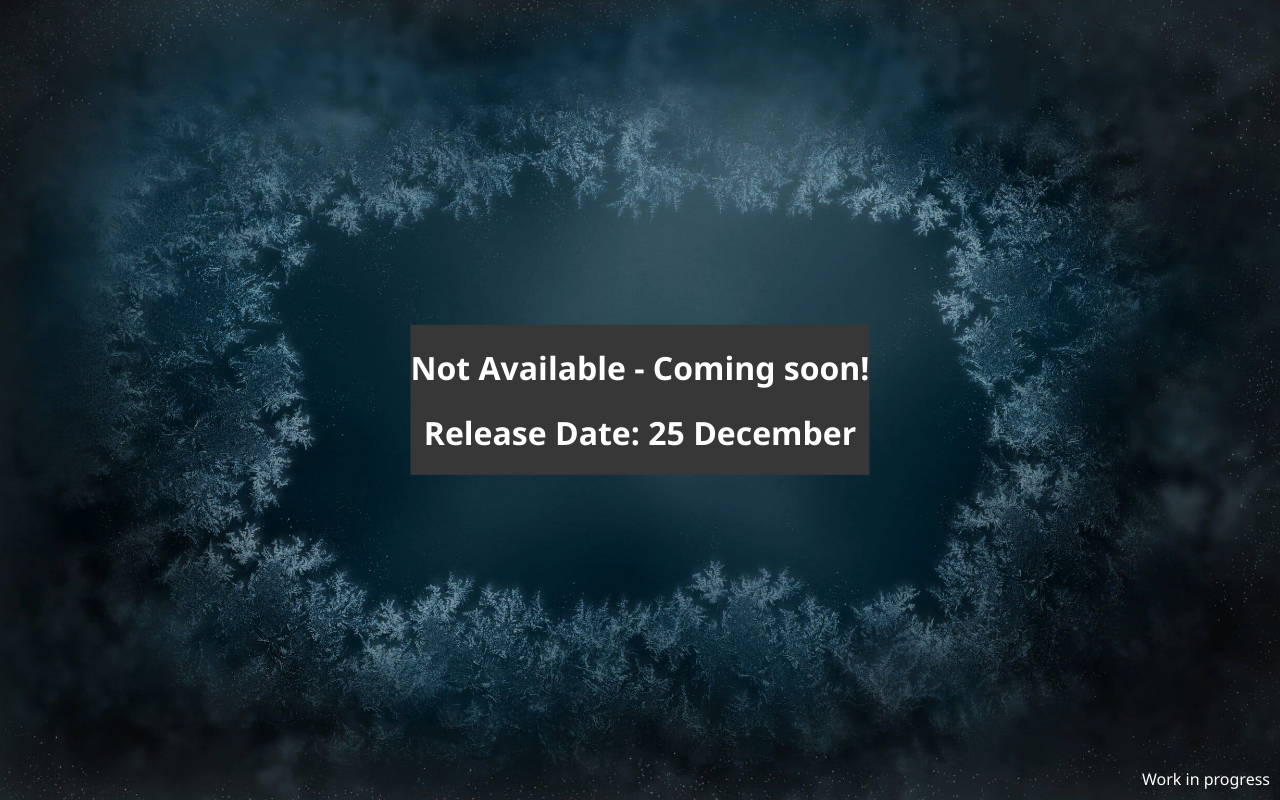
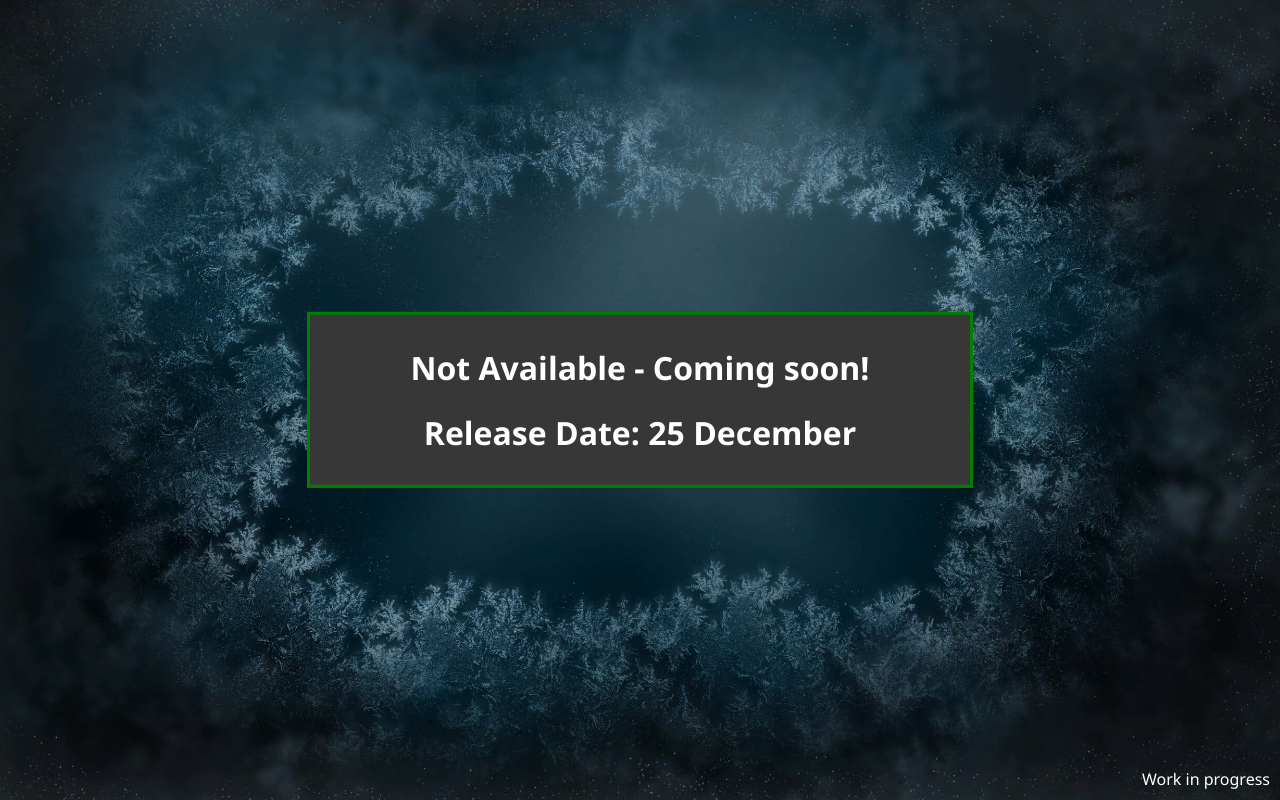
Before and after one commit to moddedR6Team/coming-soon-page, a plain HTML site: page index.html in a window 1280 px wide. Drawn offline with Linux system fonts and the light colour scheme.

Commit message:
Update index.html

```diff
--- a/index.html
+++ b/index.html
@@ -50,7 +50,7 @@
 
         </nav>
     </header>
-    <div class="center-x white vertical-center">
+    <div class="center center-x white vertical-center">
         <h1 class="center-text">Not Available - Coming soon!</h1>
         <h1 class="center-text">Release Date: 25 December</h1>
        <!--  <div id="countdown" class="center-text">
```
